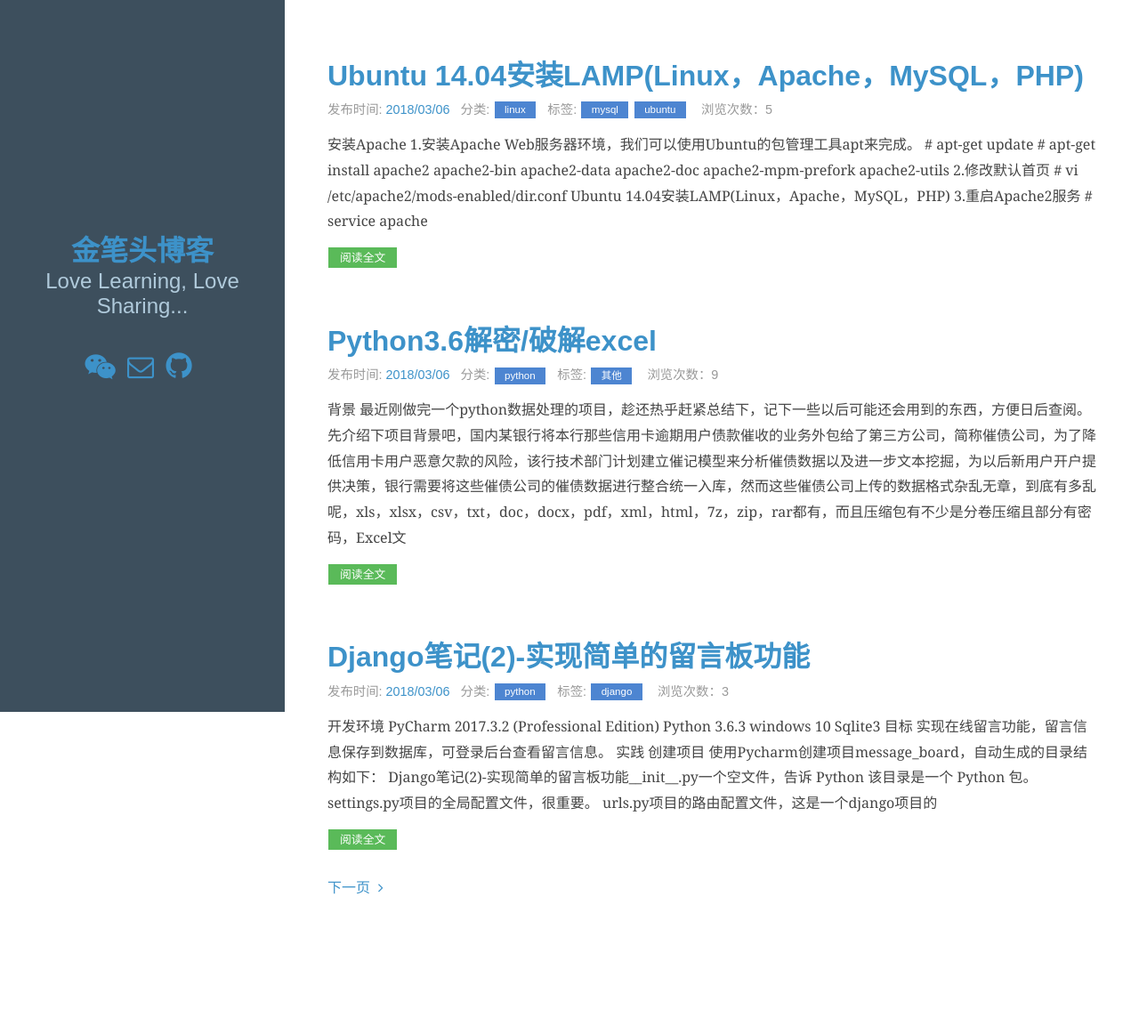
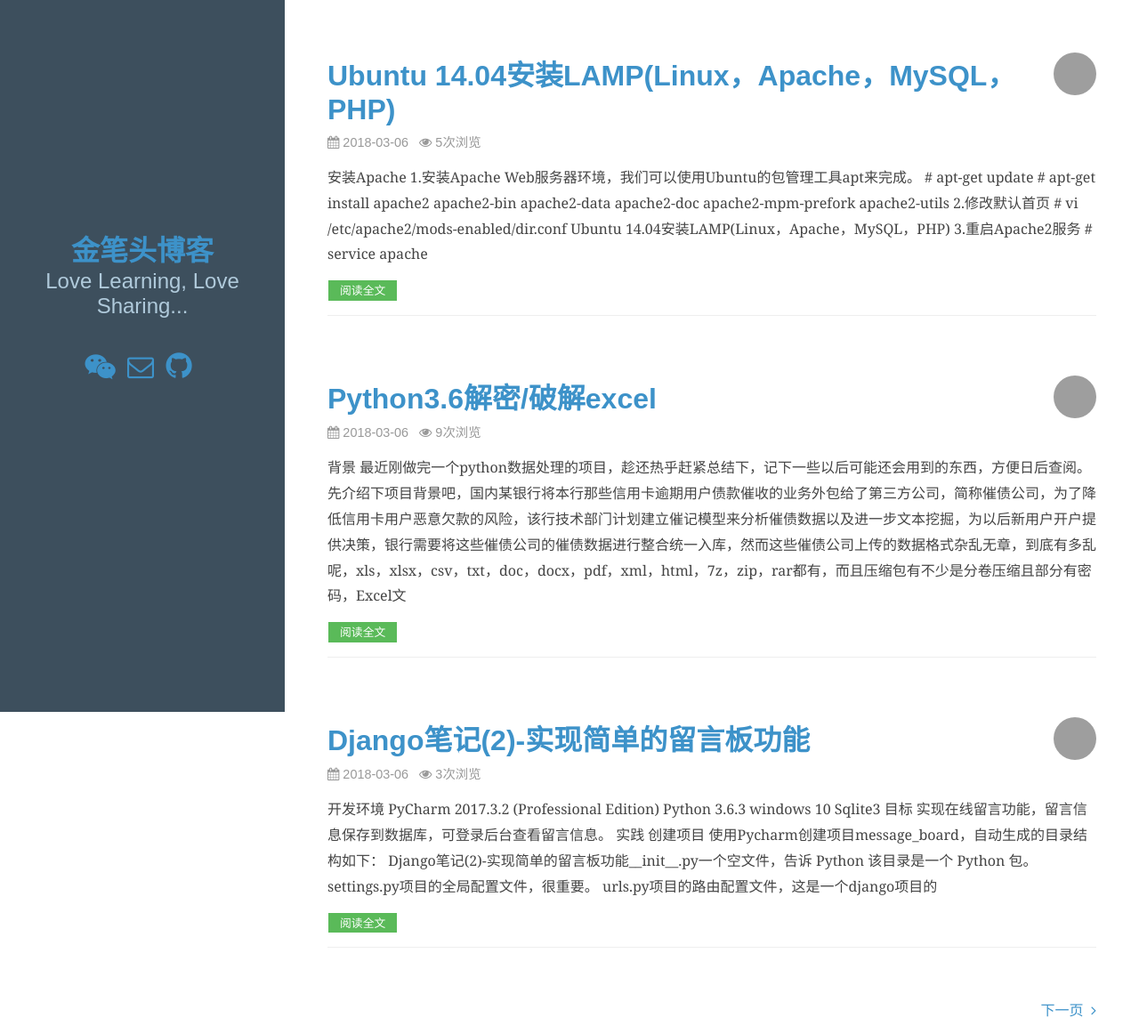
Before and after one commit to leeyis/jbt_blog, a Django app: page / in a window 1280 px wide. Shown: the whole page at 89% size. Before the commit the page ends 1005 px from the top, so only its background shows below. Run offline with Django 3.2, Linux system fonts and the light colour scheme; data comes from the database, SQL or seed files in the repository; parts of the project's set-up code (start-up, migrations or seed data) failed here and were passed over; grey boxes are pictures that could not be loaded.

Commit message:
增加Font Awesome 图标，文章作者头像，文章间分隔线，分页

```diff
--- a/templates/home.html
+++ b/templates/home.html
@@ -1,18 +1,15 @@
 {% extends "base.html" %}
+{% load static %}
 {% block content %}
     <div class="posts">
         {% for post in post_list %}
             <section class="post">
                 <header class="post-header">
-                    <h2 class="post-title"><a href="{% url 'detail' id=post.id %}">{{ post.title }}</a></h2>
+                    <img width="48" height="48" alt="Tilo Mitra's avatar" class="post-avatar" src='{% static "image/avatar.png" %}'>
+                    <h2 class="post-title"><a href="{% url 'detail' id=post.id %}" style="text-decoration: none">{{ post.title }}</a></h2>
                     <p class="post-meta">
-                        发布时间: <a class="post-author" href="#">{{ post.pub_time |date:'Y/m/d'}}</a>&nbsp;&nbsp;
-                        分类: <a class="post-category post-category-pure" href="#">{{ post.category }}</a>&nbsp;&nbsp;
-                        标签:
-                        {% for tag in post.tags.all %}
-                            <a class="post-category post-category-pure" href="#">{{ tag }}</a>
-                        {% endfor %}&nbsp;&nbsp;
-                        浏览次数：{{ post.views }}
+                        <i class="fa fa-calendar" aria-hidden="true"></i>&nbsp;{{ post.pub_time |date:'Y-m-d'}}&nbsp;&nbsp;
+                        <i class="fa fa-eye" aria-hidden="true"></i>&nbsp;{{ post.views }}次浏览
                     </p>
                 </header>
 
@@ -23,23 +20,25 @@
                         {{ post.content|striptags|truncatechars:300 }}
                     </p>
                 </div>
-                <div><a class="post-category post-category-design" href="{% url 'detail' id=post.id %}">阅读全文</a></div>
-
+                <div>
+                    <a class="post-category post-category-design" href="{% url 'detail' id=post.id %}" style="text-decoration: none">阅读全文</a>
+                </div>
+            <h1 class="content-subhead"></h1>
             </section>
         {% endfor %}
     </div><!-- /.blog-post -->
     {% if post_list.object_list and post_list.paginator.num_pages > 1 %}
         <div>
             {% if post_list.has_previous %}
-                <a class="footer" href="?page={{ post_list.previous_page_number }}">
+                <a class="footer" href="?page={{ post_list.previous_page_number }}" style="text-decoration: none; float: left;">
                     <i class="fa fa-angle-left"></i>&nbsp;&nbsp;上一页
                 </a>
             {% endif %}
             {% if post_list.has_next %}
-                <a class="footer" href="?page={{ post_list.next_page_number }}">
+                <a class="footer" href="?page={{ post_list.next_page_number }}" style="text-decoration: none; float: right;">
                     下一页&nbsp;&nbsp;<i class="fa fa-angle-right"></i>
                 </a>
             {% endif %}
-            </div>
+        </div>
     {% endif %}
 {% endblock %}
```
